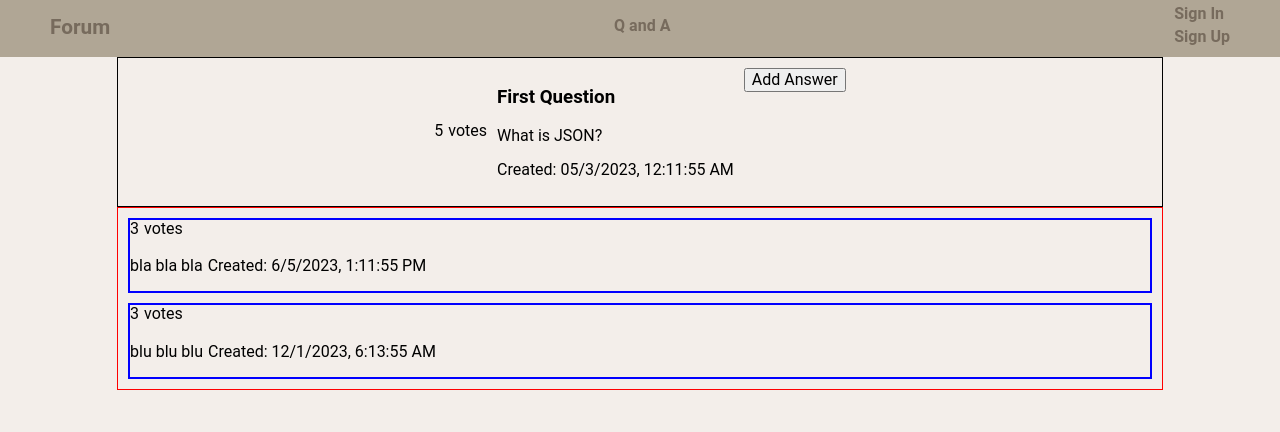
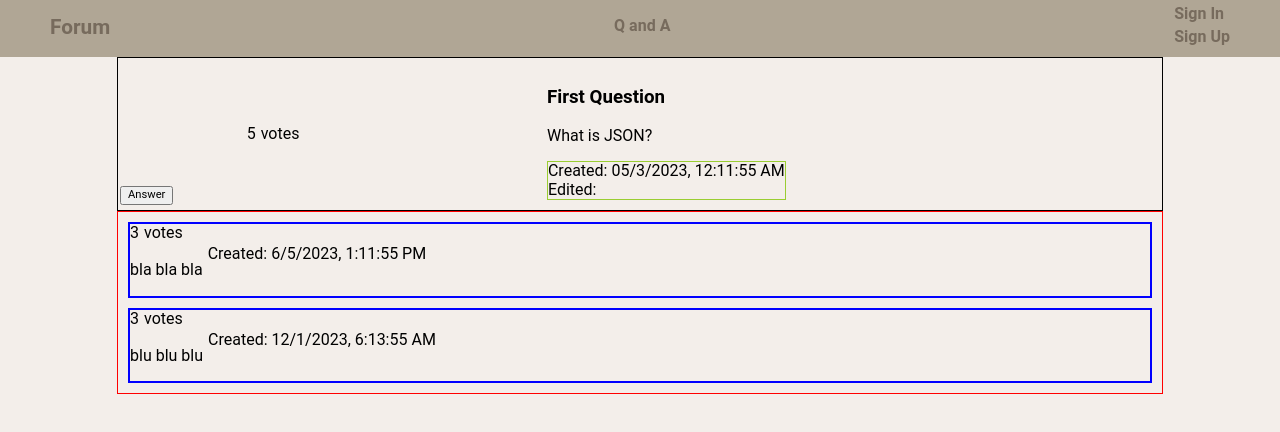
Before and after one commit to nokas90/forum-codeAcademy, a React (Create React App) app: page /questions/1 in a window 1280 px wide. Shown: the top 432 px of the page. Built offline with nearby package versions, Linux system fonts and the light colour scheme; data requests are answered from the project's data file.

Commit message:
mostly styling, and edit button integration

```diff
--- a/src/components/pages/OneQuestion.jsx
+++ b/src/components/pages/OneQuestion.jsx
@@ -6,25 +6,36 @@ import UsersContext from "../../contexts/UserContext";
 import AddAnswer from "./AddAnswer";
 
 const QuestionContainer = styled.div`
+  position: relative;
   display: flex;
-  justify-content: center;
+  justify-content: space-around;
   gap: 10px;
   width: 80%;
   margin: 0 auto;
   padding: 10px;
   border: solid black 1px;
+  >p h3{
+    margin-top:0;
+  }
 
   .questionSummary {
     display: flex;
     flex-direction: column;
-    justify-content: center;
-    align-items: start;
+    justify-content: space-around;
+    align-items: center;
     gap: 3px;
 
     > div {
       display: flex;
       gap: 5px;
     }
+  }
+  .questionsDate {
+    border: yellowgreen 1px solid;
+    display: flex;
+    flex-direction: column;
+    align-self: flex-end;
+    justify-self: space-around;
   }
 `;
 const AnswersContainer = styled.div`
@@ -78,7 +89,9 @@ const OneQuestion = () => {
       <>
         {loggedInUser.id === question.creatorId && (
           <>
-            {/* <button onClick={() => navigate(`/games/edit/${id}`)}>Edit</button> */}
+            <button onClick={() => navigate(`/questions/edit/${id}`)}>
+              Edit
+            </button>
             <button
               onClick={() => {
                 setQuestions({ type: QuestionsActionTypes.remove, id: id });
@@ -99,10 +112,13 @@ const OneQuestion = () => {
           <div className="questionContent">
             <h3>{question.title}</h3>
             <p>{question.question}</p>
-            <p>Created: {question.createdDate}</p>
+            <div className="questionsDate">
+              <span>Created: {question.createdDate}</span>
+              <span>Edited: {question.editedDate}</span>
+            </div>
           </div>
           <Link to={`/questions/${id}/addAnswer`}>
-            <button>Add Answer</button>
+            <button style={{position:'absolute', bottom:'5px', left:'2px', fontSize:'0.7rem'}}>Answer</button>
           </Link>
         </QuestionContainer>
         <AnswersContainer>
@@ -114,7 +130,8 @@ const OneQuestion = () => {
               </div>
               <div className="answerContent">
                 <p>{answer.answer}</p>
-                <p>Created: {answer.createdDate}</p>
+                <span>Created: {answer.createdDate}</span>
+                {/* <span>Edited: {answer.editedDate}</span> */}
               </div>
             </div>
           ))}
```
